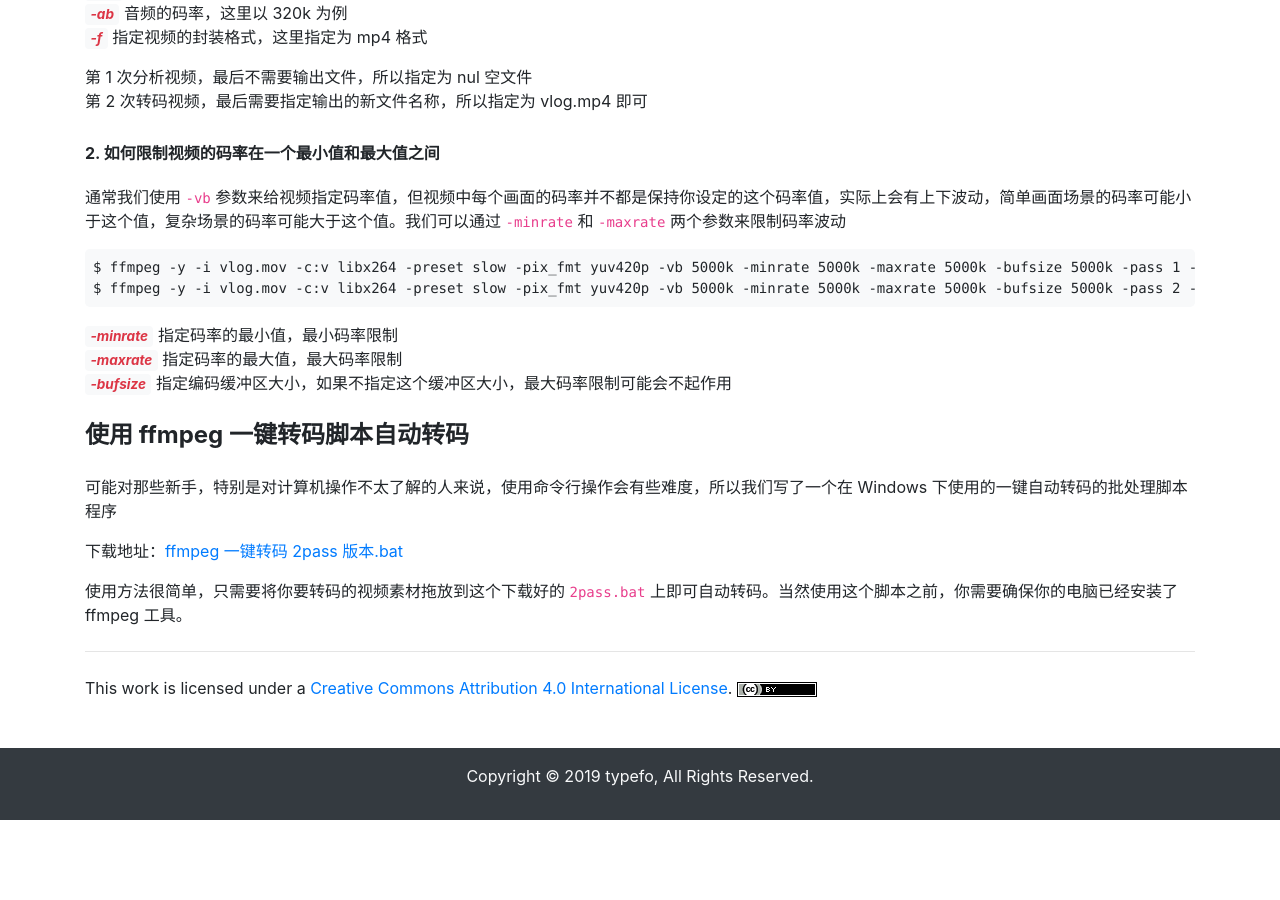
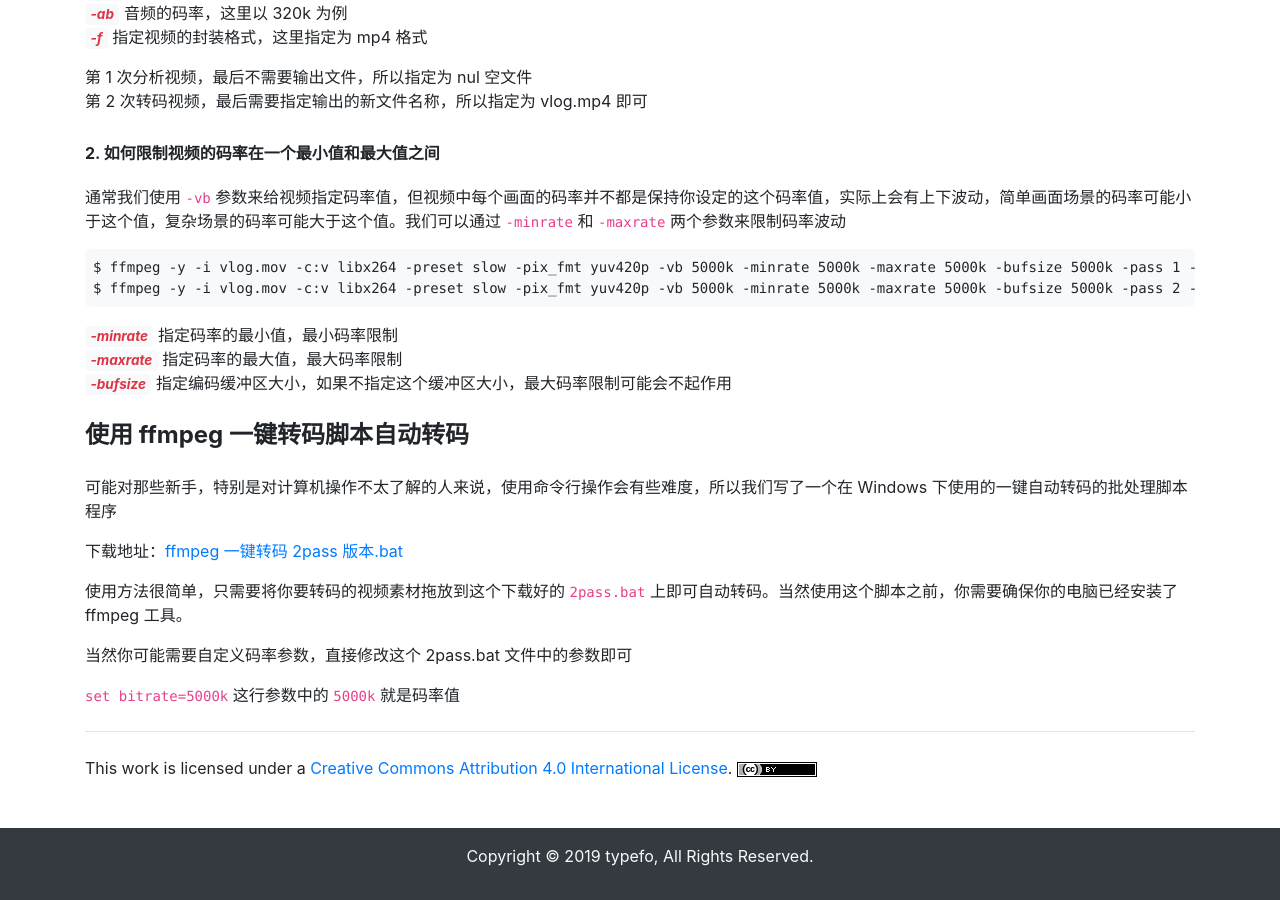
Before and after one commit to ehsud/blog, a Jekyll site: the page built from ffmpeg/ffmpeg-for-2pass-transcoding.md, in a window 1280 px wide and 900 px high, scrolled down 891 px. Built offline with Jekyll 4.4.1, drawn with Linux system fonts in a browser that asks for light colours; before the commit the page ends 1711 px from its top, so only the background shows below that.

Commit message:
add ffmpeg-for-2pass-transcoding.md document

```diff
--- a/ffmpeg/ffmpeg-for-2pass-transcoding.md
+++ b/ffmpeg/ffmpeg-for-2pass-transcoding.md
@@ -54,3 +54,7 @@ ffmpeg 当中有 5 种 H264 的码率控制方案，当然今天介绍 ffmpeg
 下载地址：[ffmpeg 一键转码 2pass 版本.bat](/script/2pass.bat)
 
 使用方法很简单，只需要将你要转码的视频素材拖放到这个下载好的 `2pass.bat` 上即可自动转码。当然使用这个脚本之前，你需要确保你的电脑已经安装了 ffmpeg 工具。
+
+当然你可能需要自定义码率参数，直接修改这个 2pass.bat 文件中的参数即可
+
+- `set bitrate=5000k` 这行参数中的 `5000k` 就是码率值
```
